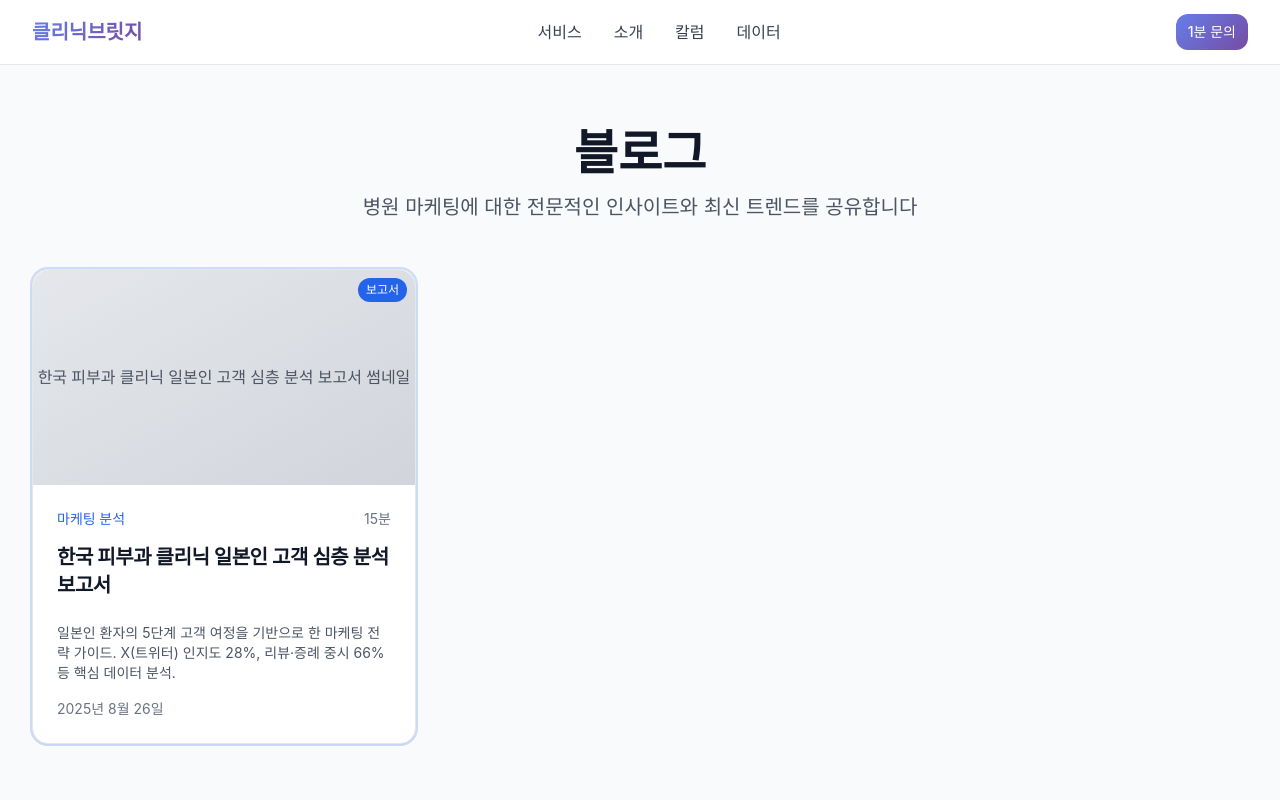
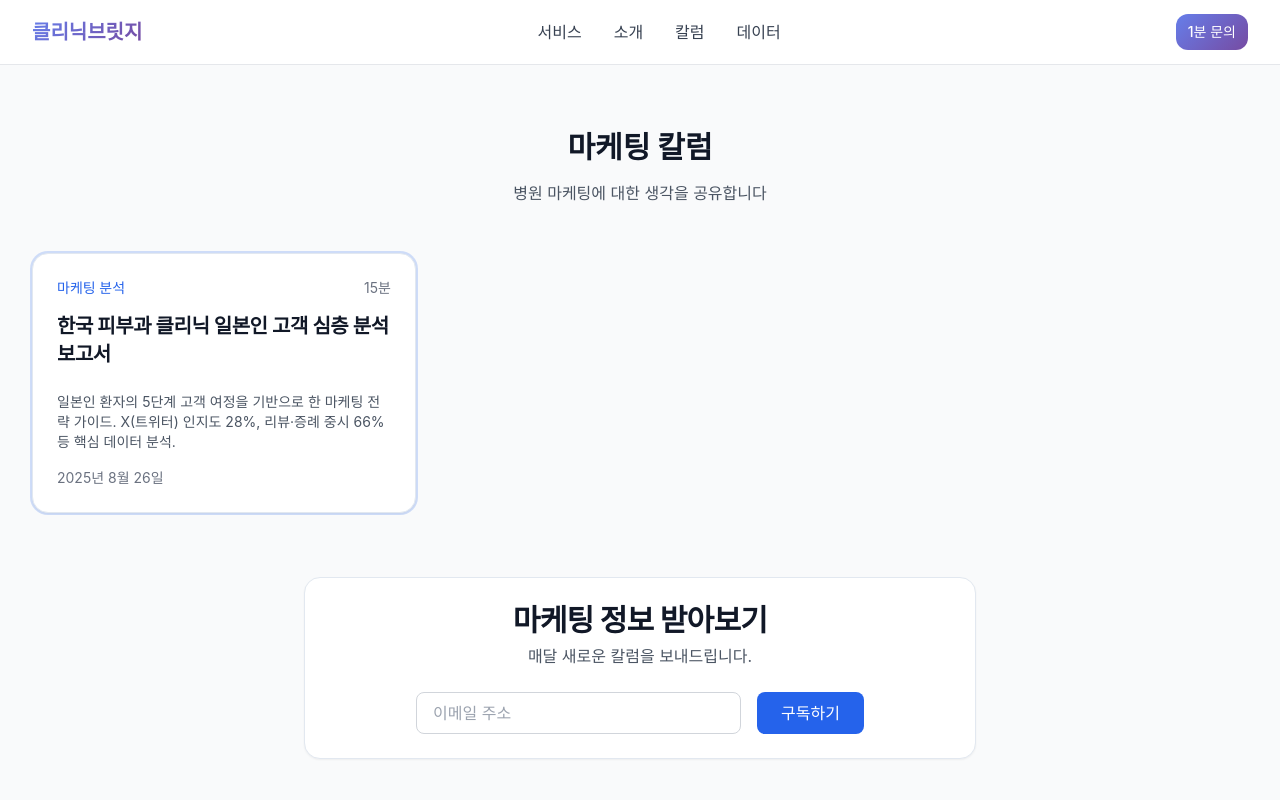
Before and after one commit to hckang2000/marketing, a Next.js app: page /blog in a window 1280 px wide. Shown: the top 800 px of the page. Built offline with nearby package versions, Linux system fonts and the light colour scheme; a web font is replaced by a local one.

Commit message:
디자인 수정중

```diff
--- a/src/app/about/page.tsx
+++ b/src/app/about/page.tsx
@@ -63,10 +63,10 @@ export default function AboutPage() {
             transition={{ duration: 0.6 }}
             className="text-center mb-16"
           >
-            <h1 className="text-4xl lg:text-5xl font-bold text-gray-900 mb-4">
+            <h1 className="text-3xl font-bold text-gray-900 mb-4">
               회사 소개
             </h1>
-            <p className="text-xl text-gray-600 max-w-2xl mx-auto">
+            <p className="text-base text-gray-600 max-w-2xl mx-auto">
               클리닉브릿지는 일본 대상<br className="sm:hidden" /> 병원 마케팅 전문 회사입니다
             </p>
           </motion.div>
--- a/src/app/blog/page.tsx
+++ b/src/app/blog/page.tsx
@@ -1,5 +1,6 @@
 "use client"
 
+import { useState } from "react"
 import { motion } from "framer-motion"
 import Link from "next/link"
 import { Container } from "@/components/common/Container"
@@ -9,6 +10,48 @@ import { getAllBlogPosts } from "@/data/blogPosts"
 const blogPosts = getAllBlogPosts()
 
 export default function BlogPage() {
+  const [email, setEmail] = useState("")
+  const [isSubmitting, setIsSubmitting] = useState(false)
+  const [submitStatus, setSubmitStatus] = useState<"idle" | "success" | "error">("idle")
+
+  const handleEmailSubmit = async (e: React.FormEvent) => {
+    e.preventDefault()
+    if (!email.trim()) return
+
+    setIsSubmitting(true)
+    setSubmitStatus("idle")
+
+    try {
+      const response = await fetch("/api/contact", {
+        method: "POST",
+        headers: {
+          "Content-Type": "application/json",
+        },
+        body: JSON.stringify({
+          name: "블로그 구독자",
+          phone: "없음",
+          email: email,
+          message: "블로그 이메일 구독 신청",
+          hp: "" // honeypot
+        }),
+      })
+
+      if (response.ok) {
+        setSubmitStatus("success")
+        setEmail("")
+        setTimeout(() => {
+          setSubmitStatus("idle")
+        }, 3000)
+      } else {
+        setSubmitStatus("error")
+      }
+    } catch (error) {
+      console.error("Email subscription error:", error)
+      setSubmitStatus("error")
+    } finally {
+      setIsSubmitting(false)
+    }
+  }
   return (
     <div className="min-h-screen bg-gray-50">
       <Container>
@@ -20,11 +63,11 @@ export default function BlogPage() {
             transition={{ duration: 0.6 }}
             className="text-center mb-12"
           >
-            <h1 className="text-4xl lg:text-5xl font-bold text-gray-900 mb-4">
-              블로그
+            <h1 className="text-3xl font-bold text-gray-900 mb-4">
+              마케팅 칼럼
             </h1>
-            <p className="text-xl text-gray-600 max-w-2xl mx-auto">
-              병원 마케팅에 대한 전문적인 인사이트와 최신 트렌드를 공유합니다
+            <p className="text-base text-gray-600 max-w-2xl mx-auto">
+              병원 마케팅에 대한 생각을 공유합니다
             </p>
           </motion.div>
 
@@ -39,16 +82,6 @@ export default function BlogPage() {
               >
                 <Link href={`/blog/${post.slug}`}>
                   <Card className={`h-full hover:shadow-lg transition-shadow cursor-pointer ${post.isReport ? 'ring-2 ring-primary/20' : ''}`}>
-                    <div className="aspect-video bg-gradient-to-br from-gray-200 to-gray-300 rounded-t-2xl flex items-center justify-center relative">
-                      {post.isReport && (
-                        <div className="absolute top-2 right-2 bg-primary text-white text-xs px-2 py-1 rounded-full font-medium">
-                          보고서
-                        </div>
-                      )}
-                      <span className="text-gray-600 font-medium">
-                        {post.title} 썸네일
-                      </span>
-                    </div>
                     <CardHeader>
                       <div className="flex items-center justify-between mb-2">
                         <span className="text-sm text-primary font-medium">
@@ -89,24 +122,43 @@ export default function BlogPage() {
           >
             <Card className="max-w-2xl mx-auto text-center">
               <CardHeader>
-                <CardTitle className="text-2xl font-bold text-gray-900">
-                  최신 마케팅 인사이트 받아보기
+                <CardTitle className="text-3xl font-bold text-gray-900">
+                  마케팅 정보 받아보기
                 </CardTitle>
-                <p className="text-gray-600">
-                  병원 마케팅에 대한 전문적인 내용을 이메일로 받아보세요
+                <p className="text-base text-gray-600">
+                  매달 새로운 칼럼을 보내드립니다.
                 </p>
               </CardHeader>
                              <CardContent>
-                <div className="flex flex-col sm:flex-row gap-4 max-w-md mx-auto">
+                 <form onSubmit={handleEmailSubmit} className="flex flex-col sm:flex-row gap-4 max-w-md mx-auto">
                    <input
                      type="email"
+                     value={email}
+                     onChange={(e) => setEmail(e.target.value)}
                      placeholder="이메일 주소"
                      className="flex-1 px-4 py-2 border border-gray-300 rounded-lg focus:ring-2 focus:ring-primary focus:border-transparent"
+                     required
                    />
-                  <button className="px-6 py-2 bg-primary text-white rounded-lg hover:bg-primary/90 transition-colors">
-                    구독하기
+                   <button
+                     type="submit"
+                     disabled={isSubmitting}
+                     className="px-6 py-2 bg-primary text-white rounded-lg hover:bg-primary/90 transition-colors disabled:opacity-50 disabled:cursor-not-allowed"
+                   >
+                     {isSubmitting ? "구독 중..." : "구독하기"}
                    </button>
-                </div>
+                 </form>
+
+                 {/* Status Messages */}
+                 {submitStatus === "success" && (
+                   <p className="text-sm text-green-600 text-center mt-3">
+                     구독이 완료되었습니다!
+                   </p>
+                 )}
+                 {submitStatus === "error" && (
+                   <p className="text-sm text-red-600 text-center mt-3">
+                     구독 중 오류가 발생했습니다. 다시 시도해주세요.
+                   </p>
+                 )}
                </CardContent>
             </Card>
           </motion.div>
--- a/src/components/sections/Differentiators.tsx
+++ b/src/components/sections/Differentiators.tsx
@@ -67,13 +67,13 @@ export function Differentiators() {
           className="text-center mb-12"
         >
           {/* Title - Mobile */}
-          <h2 className="text-2xl font-bold text-gray-900 mb-4 lg:hidden">
+          <h2 className="text-3xl font-bold text-gray-900 mb-4 lg:hidden">
             클리닉브릿지가<br />
             타 업체와 다른 이유?
           </h2>
 
           {/* Title - Desktop */}
-          <h2 className="hidden lg:block text-4xl font-bold text-gray-900 mb-4">
+          <h2 className="hidden lg:block text-3xl font-bold text-gray-900 mb-4">
             클리닉브릿지가 타 업체와 다른 이유?
           </h2>
 
@@ -84,7 +84,7 @@ export function Differentiators() {
           </p>
 
           {/* Description - Desktop */}
-          <p className="hidden lg:block text-lg text-gray-600 max-w-2xl mx-auto">
+          <p className="hidden lg:block text-base text-gray-600 max-w-2xl mx-auto">
             단순한 광고 대행이 아닌, 실제 매출을 만들어내는 차별화된 서비스
           </p>
         </motion.div>
--- a/src/components/sections/HighlightResult.tsx
+++ b/src/components/sections/HighlightResult.tsx
@@ -44,12 +44,12 @@ export function HighlightResult() {
           className="text-center mb-12"
         >
           {/* Title - Mobile */}
-          <h2 className="text-2xl font-bold text-gray-900 mb-4 lg:hidden">
+          <h2 className="text-3xl font-bold text-gray-900 mb-4 lg:hidden">
             클리닉브릿지의 핵심 성과
           </h2>
 
           {/* Title - Desktop */}
-          <h2 className="hidden lg:block text-4xl font-bold text-gray-900 mb-4">
+          <h2 className="hidden lg:block text-3xl font-bold text-gray-900 mb-4">
             클리닉브릿지의 핵심 성과
           </h2>
 
@@ -60,7 +60,7 @@ export function HighlightResult() {
           </p>
 
           {/* Description - Desktop */}
-          <p className="hidden lg:block text-lg text-gray-600 max-w-2xl mx-auto">
+          <p className="hidden lg:block text-base text-gray-600 max-w-2xl mx-auto">
             클리닉브릿지는 광고비의 최소 10배 이상을 벌 수 있는 일본 마케팅만 제안합니다.
           </p>
         </motion.div>
--- a/src/components/sections/PlatformsGrid.tsx
+++ b/src/components/sections/PlatformsGrid.tsx
@@ -22,10 +22,10 @@ export function PlatformsGrid() {
           viewport={{ once: true }}
           className="text-center mb-12"
         >
-          <h2 className="text-3xl lg:text-4xl font-bold text-gray-900 mb-4">
+          <h2 className="text-3xl font-bold text-gray-900 mb-4">
             마케팅 대상 플랫폼
           </h2>
-          <p className="text-lg text-gray-600 max-w-2xl mx-auto">
+          <p className="text-base text-gray-600 max-w-2xl mx-auto">
             일본에서 효과를 내는 SNS는 정해져 있습니다
           </p>
         </motion.div>
--- a/src/components/sections/Process.tsx
+++ b/src/components/sections/Process.tsx
@@ -54,12 +54,12 @@ export function Process() {
           className="text-center mb-12"
         >
           {/* Title - Mobile */}
-          <h2 className="text-2xl font-bold text-gray-900 mb-4 lg:hidden">
+          <h2 className="text-3xl font-bold text-gray-900 mb-4 lg:hidden">
             클리닉브릿지의 5단계 프로세스
           </h2>
 
           {/* Title - Desktop */}
-          <h2 className="hidden lg:block text-4xl font-bold text-gray-900 mb-4">
+          <h2 className="hidden lg:block text-3xl font-bold text-gray-900 mb-4">
             클리닉브릿지의 5단계 프로세스
           </h2>
 
@@ -70,7 +70,7 @@ export function Process() {
           </p>
 
           {/* Description - Desktop */}
-          <p className="hidden lg:block text-lg text-gray-600 max-w-2xl mx-auto">
+          <p className="hidden lg:block text-base text-gray-600 max-w-2xl mx-auto">
             체계적이고 전문적인 일본 마케팅 프로세스로 성공적인 결과를 만들어냅니다
           </p>
         </motion.div>
--- a/src/components/sections/SocialProof.tsx
+++ b/src/components/sections/SocialProof.tsx
@@ -213,7 +213,7 @@ export function SocialProof() {
           viewport={{ once: true }}
           className="text-center mb-12"
         >
-          <h2 className="text-3xl lg:text-4xl font-bold text-gray-900 mb-4">
+          <h2 className="text-3xl font-bold text-gray-900 mb-4">
             원장님들 실제 후기
           </h2>
           {/* Description - Mobile */}
@@ -223,7 +223,7 @@ export function SocialProof() {
           </p>
 
           {/* Description - Desktop */}
-          <p className="hidden lg:block text-lg text-gray-600 max-w-2xl mx-auto">
+          <p className="hidden lg:block text-base text-gray-600 max-w-2xl mx-auto">
             클리닉브릿지와 함께한 원장님들의 생생한 후기를 확인해보세요
           </p>
         </motion.div>
--- a/src/components/sections/TestimonialQuote.tsx
+++ b/src/components/sections/TestimonialQuote.tsx
@@ -24,17 +24,17 @@ export function TestimonialQuote() {
             {/* Quote Text */}
             <blockquote className="text-white">
               {/* Quote - Mobile */}
-              <p className="text-xl font-medium leading-relaxed mb-6 lg:hidden">
+              <p className="text-base font-medium leading-relaxed mb-6 lg:hidden">
                 &ldquo;일본 인플루언서 협찬 마케팅<br />
                 시작하고 월 매출 2억에서<br />
                 6개월만에 3.5억으로 올랐습니다.&rdquo;
               </p>
 
               {/* Quote - Desktop */}
-              <p className="hidden lg:block text-3xl font-medium leading-relaxed mb-6">
+              <p className="hidden lg:block text-base font-medium leading-relaxed mb-6">
                 &ldquo;일본 인플루언서 협찬 마케팅 시작하고<br />월 매출 2억에서 6개월만에 3.5억으로 올랐습니다.&rdquo;
               </p>
-              <footer className="text-lg text-white/80">
+              <footer className="text-base text-white/80">
                 - 홍대 OOO의원 원장님
               </footer>
             </blockquote>
```
Also changed, not shown: src/app/data/page.tsx (+4 -4 lines), src/components/sections/FinalCTA.tsx (+4 -4 lines), src/components/sections/Hero.tsx (+3 -11 lines). Lines whose indentation alone changed are shown as unchanged.
